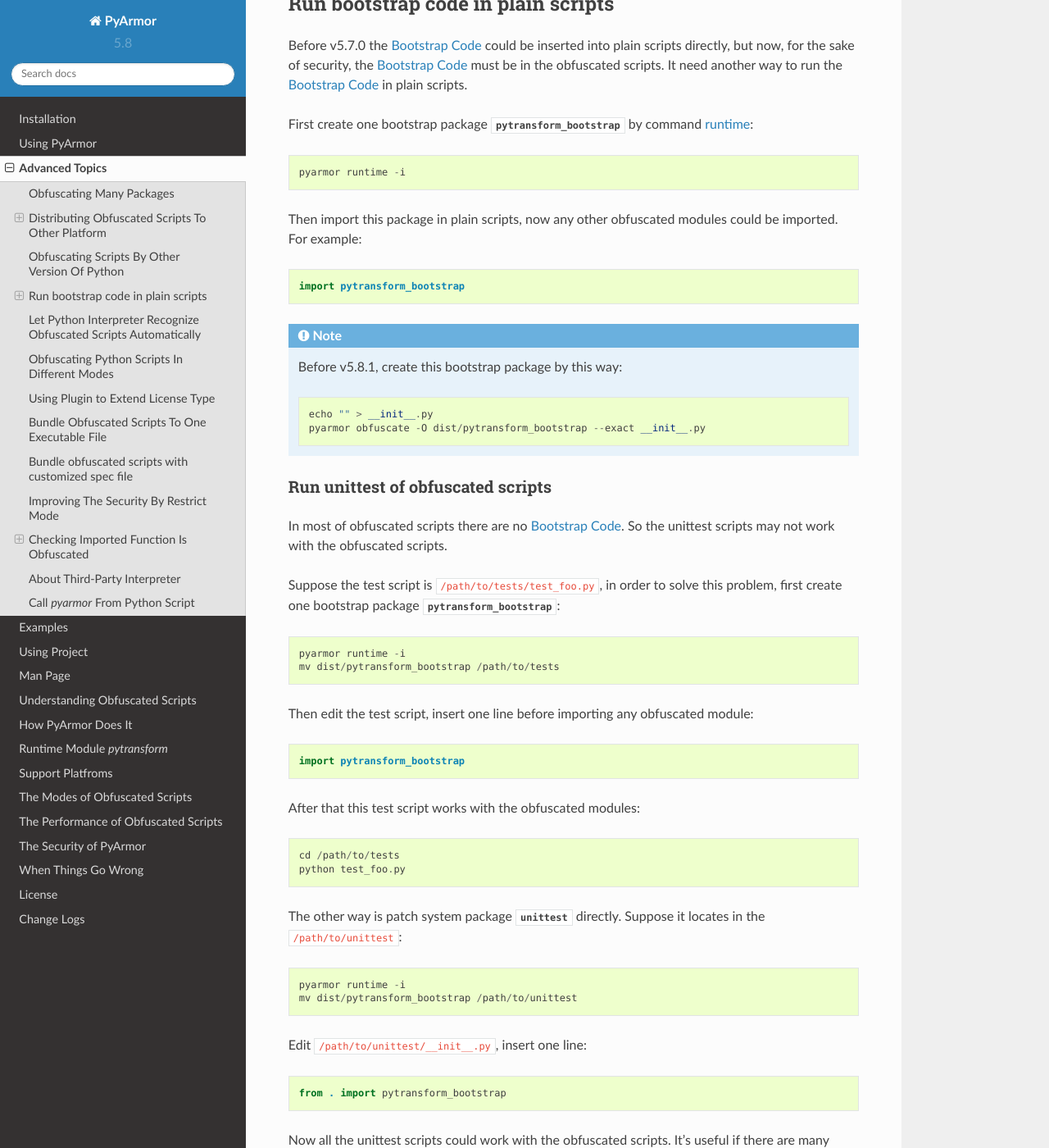
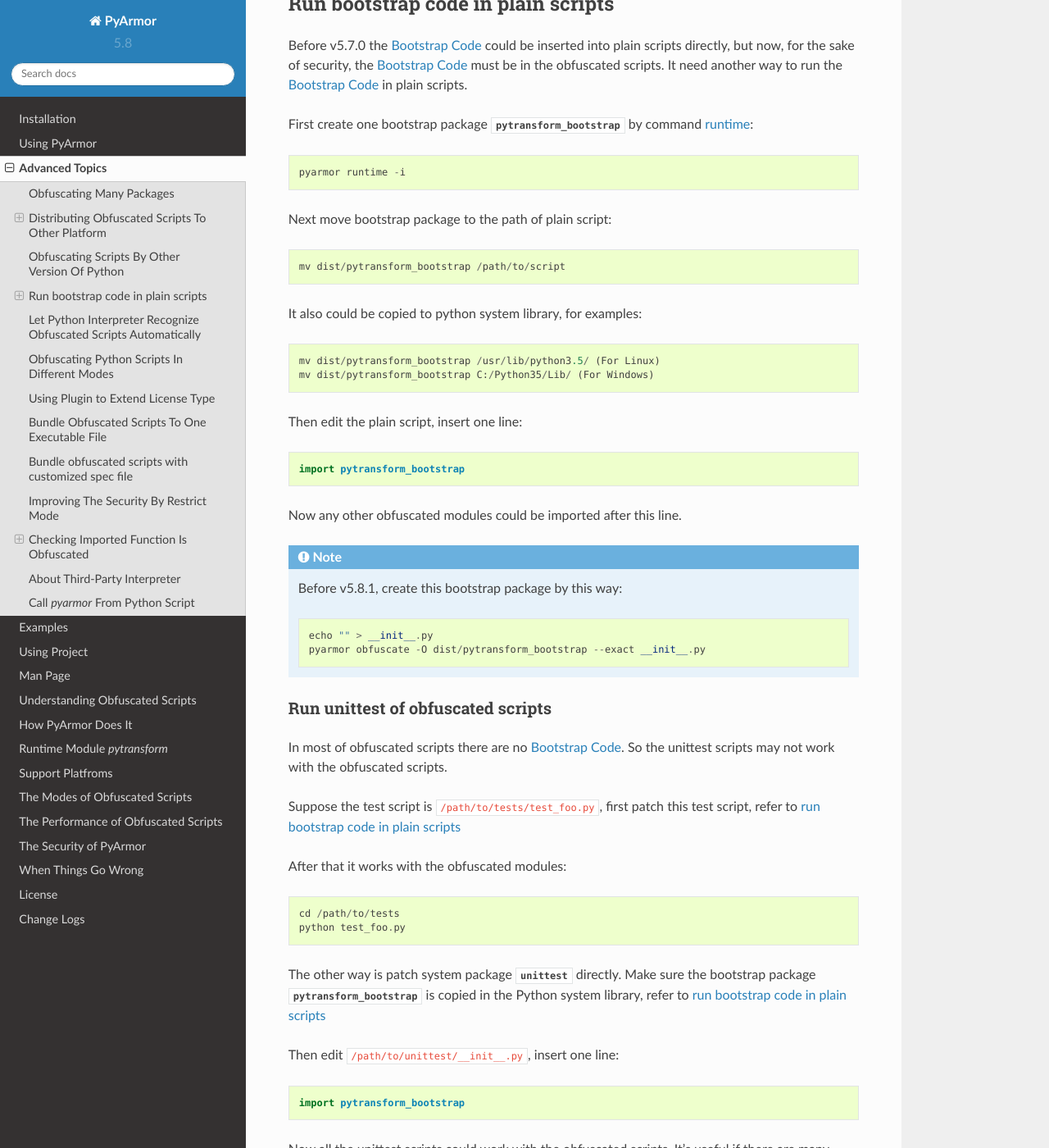
Before and after one commit to dashingsoft/pyarmor, a Sphinx documentation site: the page built from docs/advanced.rst, in a window 1280 px wide and 1400 px high, scrolled down 3569 px. Shown: the whole window at 82% size. Built offline with Sphinx 7.4.7 and the Read the Docs theme 2.0.0, drawn with Linux system fonts in a browser that asks for light colours.

Commit message:
Refine unittest doc

```diff
--- a/docs/advanced.rst
+++ b/docs/advanced.rst
@@ -169,10 +169,20 @@ First create one bootstrap package :mod:`pytransform_bootstrap` by command
 
     pyarmor runtime -i
 
-Then import this package in plain scripts, now any other obfuscated modules
-could be imported. For example::
+Next move bootstrap package to the path of plain script::
+
+    mv dist/pytransform_bootstrap /path/to/script
+
+It also could be copied to python system library, for examples::
+
+    mv dist/pytransform_bootstrap /usr/lib/python3.5/ (For Linux)
+    mv dist/pytransform_bootstrap C:/Python35/Lib/ (For Windows)
+
+Then edit the plain script, insert one line::
 
     import pytransform_bootstrap
+
+Now any other obfuscated modules could be imported after this line.
 
 .. note::
 
@@ -189,31 +199,21 @@ Run unittest of obfuscated scripts
 In most of obfuscated scripts there are no :ref:`bootstrap code`. So the
 unittest scripts may not work with the obfuscated scripts.
 
-Suppose the test script is :file:`/path/to/tests/test_foo.py`, in order to solve
-this problem, first create one bootstrap package :mod:`pytransform_bootstrap`::
+Suppose the test script is :file:`/path/to/tests/test_foo.py`, first patch this
+test script, refer to `run bootstrap code in plain scripts`_
 
-    pyarmor runtime -i
-    mv dist/pytransform_bootstrap /path/to/tests
-
-Then edit the test script, insert one line before importing any obfuscated
-module::
-
-    import pytransform_bootstrap
-
-After that this test script works with the obfuscated modules::
+After that it works with the obfuscated modules::
 
     cd /path/to/tests
     python test_foo.py
 
-The other way is patch system package :mod:`unittest` directly. Suppose it
-locates in the :file:`/path/to/unittest`::
+The other way is patch system package :mod:`unittest` directly. Make sure the
+bootstrap package :mod:`pytransform_bootstrap` is copied in the Python system
+library, refer to `run bootstrap code in plain scripts`_
 
-    pyarmor runtime -i
-    mv dist/pytransform_bootstrap /path/to/unittest
+Then edit :file:`/path/to/unittest/__init__.py`, insert one line::
 
-Edit :file:`/path/to/unittest/__init__.py`, insert one line::
-
-    from . import pytransform_bootstrap
+    import pytransform_bootstrap
 
 Now all the unittest scripts could work with the obfuscated scripts. It's useful
 if there are many unittest scripts.
```
